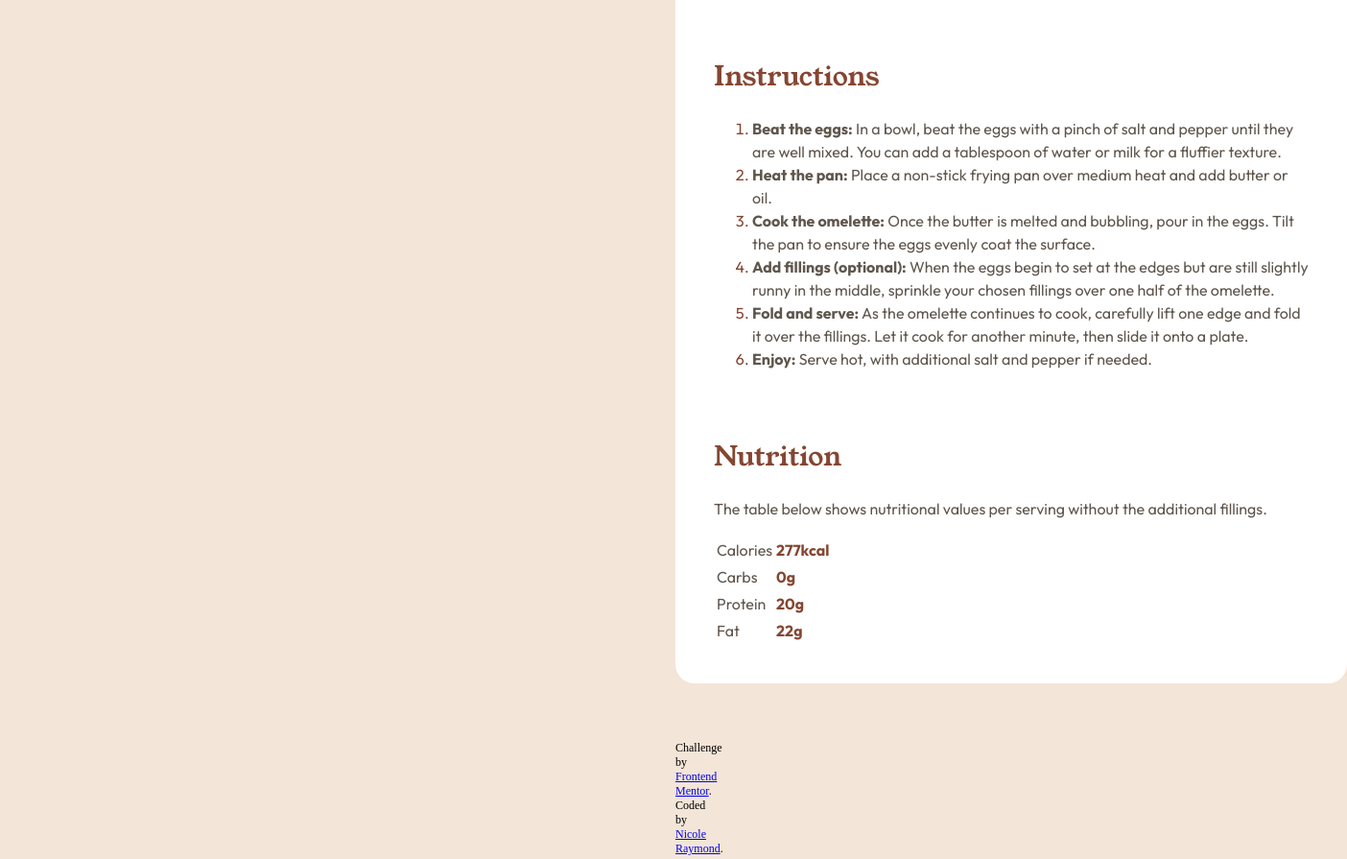
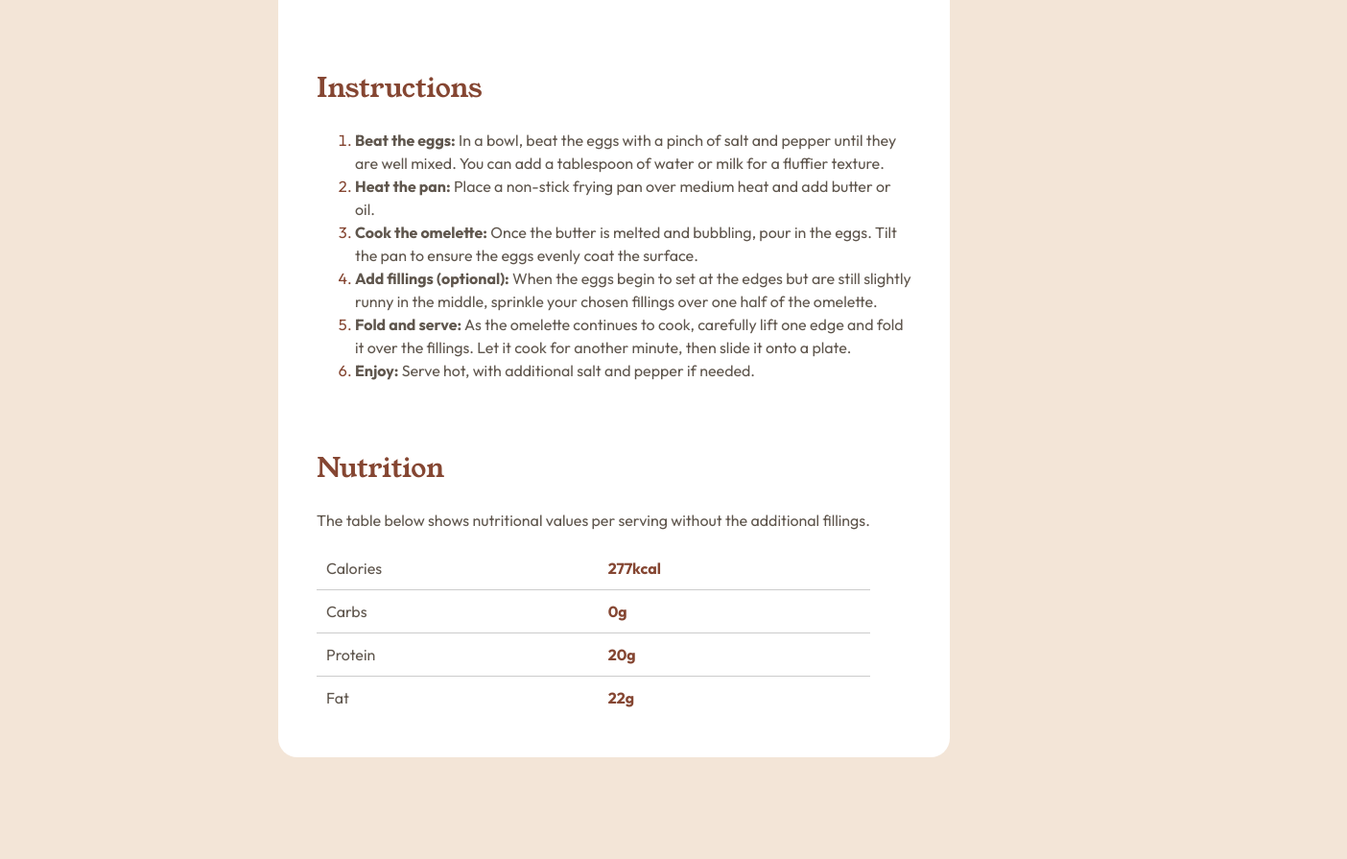
Before and after one commit to niicraymond/fem_recipepage, a plain HTML site: page recipe.html in a window 1280 px wide. Shown: the part 1085-1980 px from the top of the page at 96% size, 1404 px wide, since content can reach past the window. Drawn offline with Linux system fonts and the light colour scheme; a script that the page names is missing.

Commit message:
Finished project

```diff
--- a/recipe.css
+++ b/recipe.css
@@ -8,16 +8,24 @@
     src: url("assets/fonts/outfit/Outfit-VariableFont_wght.ttf");
 }
 
+body {
+    margin: 0;
+    min-height: 100vh;
+    background-color: #F3E5D7;
+    border-radius: 12px;
+    display: flex;
+    justify-content: center;
+    align-items: center;
+}
+
 .container{
     background-color: white;
     width: 700px;
+    margin: 128px;
     border-radius: 20px;
-}
-
-body {
-    margin: 128px 704px;
-    background-color: #F3E5D7;
-    border-radius: 12px;
+    display: flex;
+    flex-direction: column;
+    align-items: flex-start;
 }
 
 header {
@@ -65,13 +73,15 @@ img {
 	height: 300px;
     width: 100%;
     object-fit: fill;
+    align-self: center;
 }
 
 .prep-time{
     background-color: #fff7fb;
-    margin: 40px;
+    margin: 24px;
     border-radius: 12px;
-    padding: 32px 40px
+    padding: 32px 40px;
+    align-self: stretch;
 
 }
 
@@ -116,6 +126,11 @@ ol li::marker {
 
 }
 
+table {
+    border-collapse: collapse;
+    width: 100%;
+}
+
 td {
     color: #5f564d;
     font-family: "Outfit";
@@ -123,6 +138,13 @@ td {
     line-height: 150%;
     letter-spacing: 0px;
     font-weight: 400;
+    border-bottom: 1px solid #ccc;
+    padding: 10px;
+    text-align: left;
+}
+
+tr:last-child td {
+    border-bottom: none;
 }
 
 .nutrient-value {
@@ -130,8 +152,10 @@ td {
 }
 
 .attribution {
-    /* position: absolute; */
+    position: fixed;
     bottom: 10px;
-    margin-top: 60px;
+    left: 50%;
+    transform: translateX(-50%);
     font-size: 12px;
+    text-align: center;
 }
```
Lines whose indentation alone changed are shown as unchanged.
